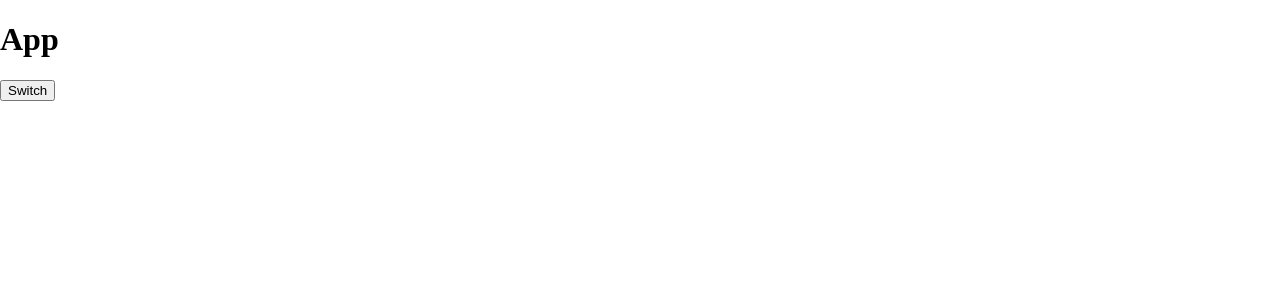
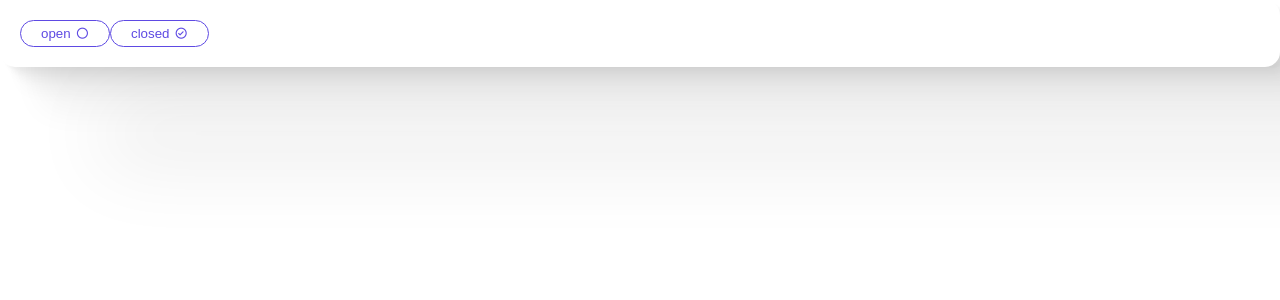
Before and after one commit to amirhshahbazi/mosec-react, a React (Create React App) app: page / in a window 1280 px wide. Shown: the top 300 px of the page. Built offline with nearby package versions, Linux system fonts and the light colour scheme.

Commit message:
add switch button and container

```diff
--- a/package.json
+++ b/package.json
@@ -6,6 +6,7 @@
     "@testing-library/jest-dom": "^5.16.1",
     "@testing-library/react": "^12.1.2",
     "@testing-library/user-event": "^13.5.0",
+    "boxicons": "^2.1.1",
     "react": "^17.0.2",
     "react-dom": "^17.0.2",
     "react-scripts": "5.0.0",
--- a/src/App.jsx
+++ b/src/App.jsx
@@ -1,12 +1,9 @@
 import React from 'react'
-import SwitchButton from "./components/SwitchButton";
+import Container from "./components/Container"
 
 const App = () => {
     return (
-        <div>
-            <h1>App</h1>
-            <SwitchButton title={'Switch'}/>
-        </div>
+        <Container/>
     )
 }
 
--- /dev/null
+++ b/src/components/Container/index.jsx
@@ -0,0 +1,34 @@
+import React, {useState, useEffect} from "react"
+import SwitchButton from "../SwitchButton"
+import './style.scss'
+
+const Container = (props) => {
+    const [states, setStates] = useState([])
+
+
+    useEffect(() => {
+        // states are here! do something with them!
+        console.log(states)
+    })
+
+    const showState = (val, buttonName) => {
+        if (!states.includes(buttonName)) {
+            setStates([...states, buttonName])
+        } else if (states.includes(buttonName)) {
+            setStates(states.filter(state => state !== buttonName))
+        }
+    }
+
+    return (
+        <div className="container">
+            <header className={`container__header`}>
+                <SwitchButton stateChanged={showState} title={`open`} />
+                <SwitchButton stateChanged={showState} title={`closed`} />
+            </header>
+            <main className={`container__body`}>
+            </main>
+        </div>
+    )
+}
+
+export default Container
--- /dev/null
+++ b/src/components/Container/style.scss
@@ -0,0 +1,18 @@
+.container {
+  background: white;
+  border-radius: 15px;
+  overflow-x: hidden;
+
+  box-shadow: 2.8px 2.8px 2.2px rgba(0, 0, 0, 0.02),
+  6.7px 6.7px 5.3px rgba(0, 0, 0, 0.028),
+  12.5px 12.5px 10px rgba(0, 0, 0, 0.035),
+  22.3px 22.3px 17.9px rgba(0, 0, 0, 0.042),
+  41.8px 41.8px 33.4px rgba(0, 0, 0, 0.05),
+  100px 100px 80px rgba(0, 0, 0, 0.07);
+
+  &__header {
+    width: 100%;
+    padding: 20px;
+    display: flex;
+  }
+}
--- a/src/components/SwitchButton/index.jsx
+++ b/src/components/SwitchButton/index.jsx
@@ -1,8 +1,23 @@
-import React from "react"
+import React, {useState} from "react"
+import './style.scss'
 
-const SwitchButton = ({title}) => {
+const SwitchButton = (props) => {
+    const [isActive, setIsActive] = useState(false)
+
+    const changeButtonState = () => {
+        props.stateChanged(!isActive, props.title)
+    }
+
     return (
-        <button className={`switch-button`}>{title}</button>
+        <button onClick={() => {
+            setIsActive(!isActive)
+            changeButtonState()
+        }} className={`switch-button ${isActive ? 'switch-button--activated' : ''}`}>
+            {props.title}
+            <span className={
+                props.title === 'open' ? 'bx bx-circle' : 'bx bx-check-circle'
+            }/>
+        </button>
     )
 }
 
--- a/src/components/SwitchButton/style.scss
+++ b/src/components/SwitchButton/style.scss
@@ -0,0 +1,28 @@
+$button-color: rgb(94, 74, 227);
+
+.switch-button {
+  padding: 5px 20px;
+  border-radius: 1.5rem;
+  border: 1px solid $button-color;
+  color: $button-color;
+  background: white;
+  display: flex;
+  align-items: center;
+
+  &:hover {
+    cursor: pointer;
+  }
+
+  &--activated {
+    background: $button-color;
+    color: white;
+  }
+
+  &__title {
+    margin-right: 5px;
+  }
+
+  span {
+    margin-left: 5px;
+  }
+}
--- a/src/index.jsx
+++ b/src/index.jsx
@@ -2,6 +2,8 @@ import React from "react"
 import ReactDOM from "react-dom"
 import App from "./App"
 import './styles/app.scss'
+import 'boxicons'
+import 'boxicons/css/boxicons.min.css'
 
 ReactDOM.render(
     <App/>,
```
Also changed, not shown: 1 other file (tests, documents, lock files or other folders).
